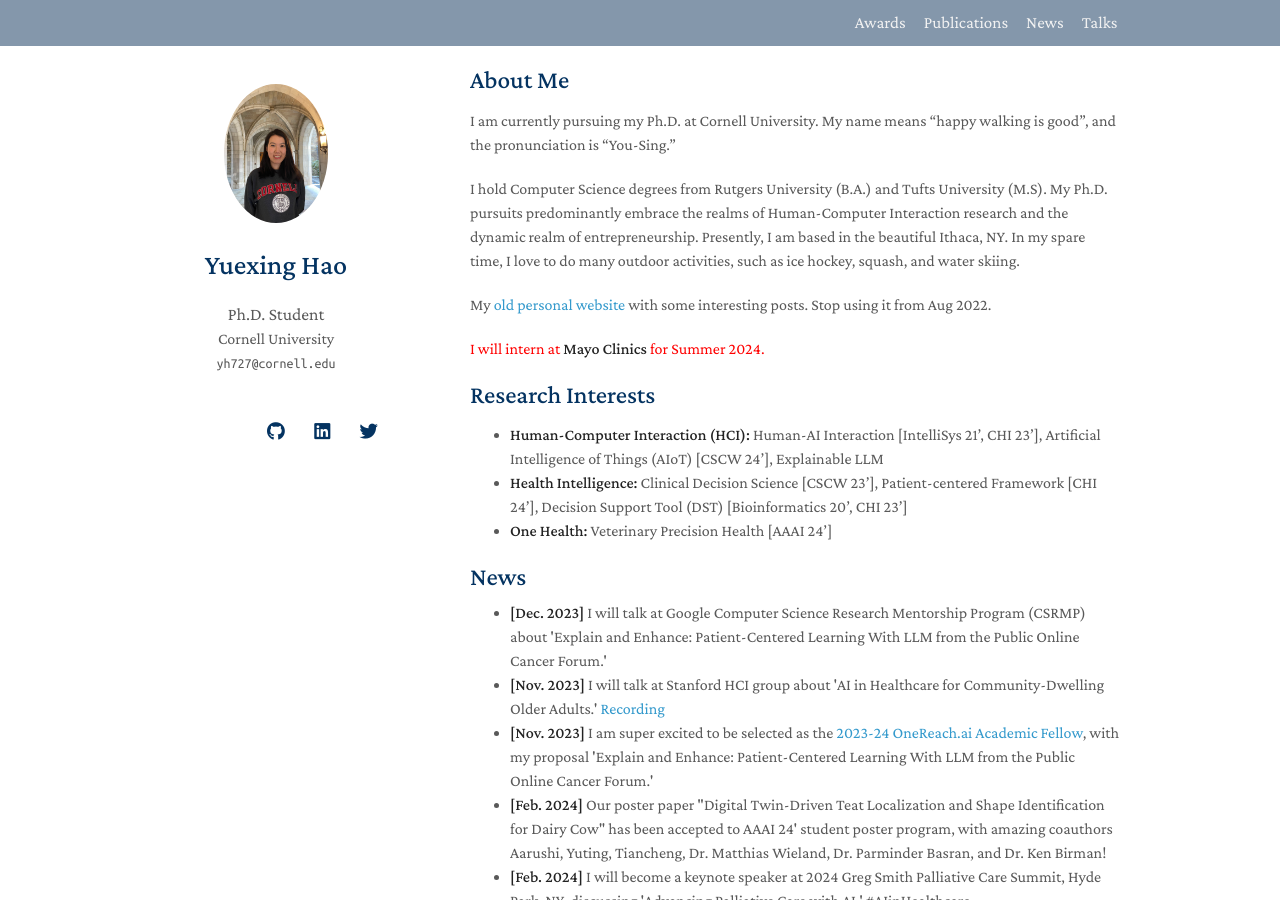
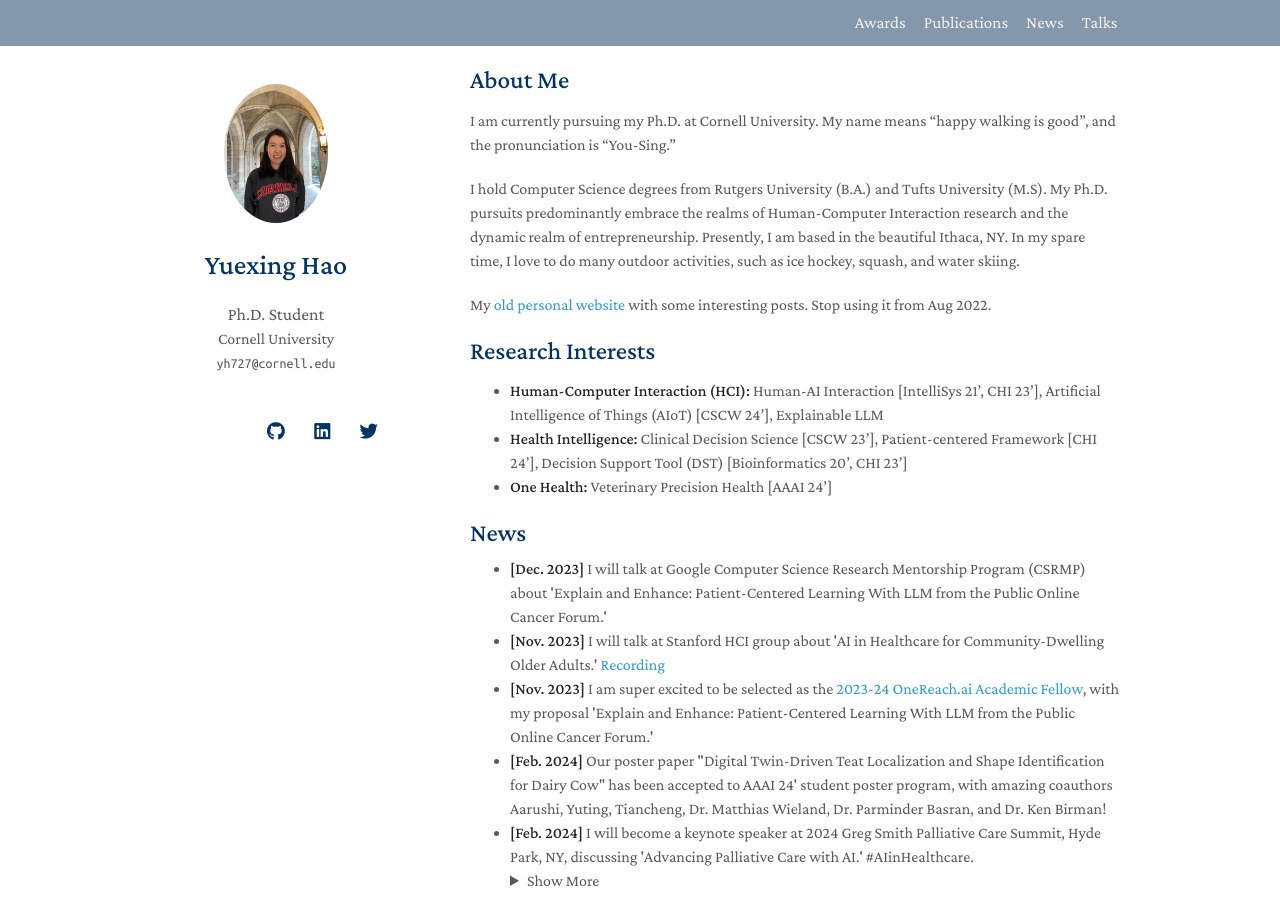
Before and after one commit to YuexingHao/Yuexing-Hao, a Jekyll site: the page built from index.md, in a window 1280 px wide and 900 px high. Built offline with Jekyll 4.4.1, drawn with Linux system fonts in a browser that asks for light colours; nearby versions of some CDN libraries; a style sheet for code colours, icons or effects is not loaded; our own code applies the rules of GitHub Pages for plain Markdown files.

Commit message:
Update index.md

```diff
--- a/index.md
+++ b/index.md
@@ -10,7 +10,7 @@
 
 My [old personal website](https://1135100136.wixsite.com/yuexinghao/blog) with some interesting posts. Stop using it from Aug 2022.
 
-<span style="color:red;">I will intern at **Mayo Clinics** for Summer 2024.</span>
+<span style="color:red;"></span>
 
 ## Research Interests
 
```
